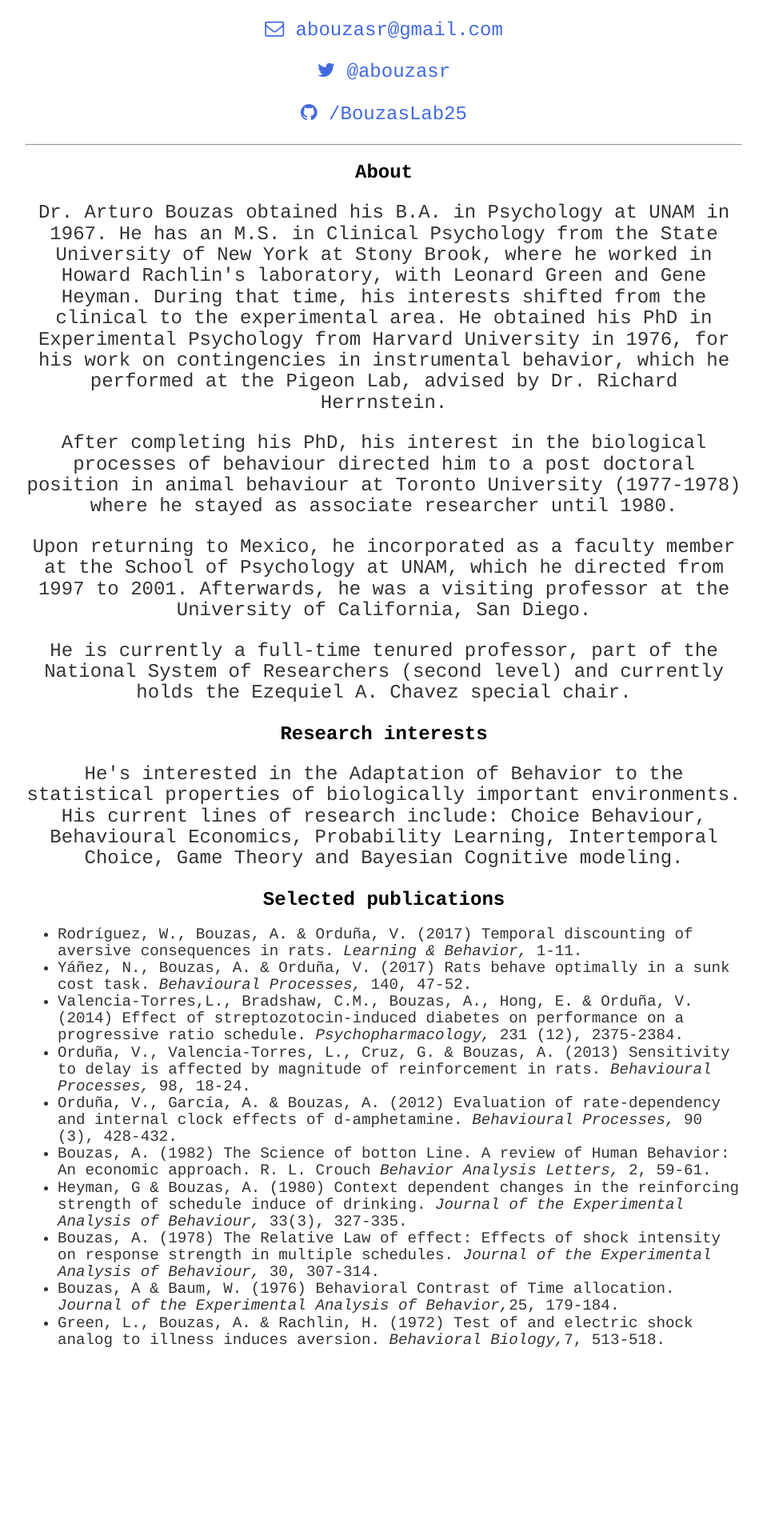
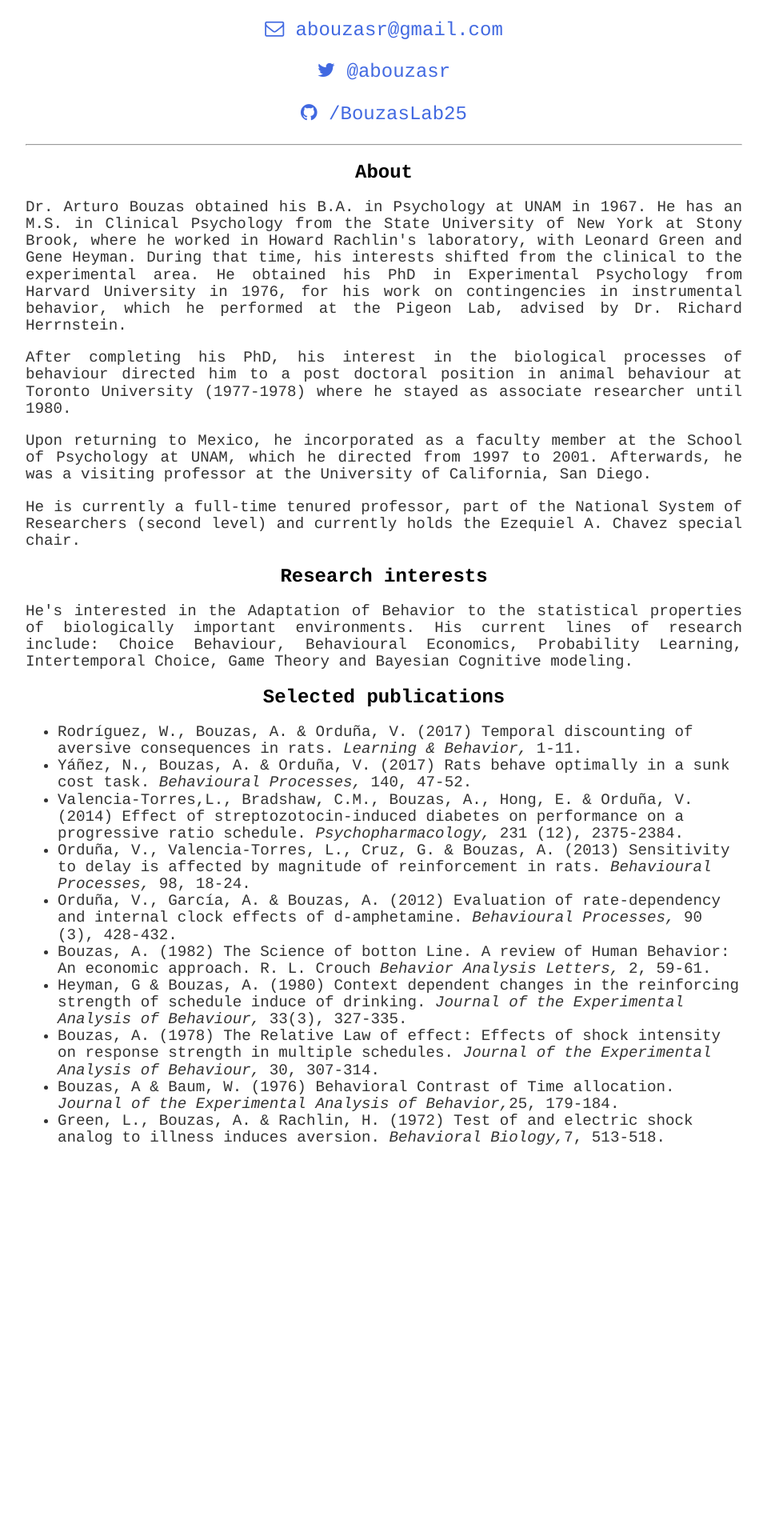
Before and after one commit to BouzasLab25/bouzaslab25.github.io, a Jekyll site: the page built from people/arturo.html, in a window 1280 px wide. Shown: the part 720-2640 px from the top of the page at 80% size, without its empty margins (160-1119 px from the left). Built offline with Jekyll 4.4.1, drawn with Linux system fonts in a browser that asks for light colours.

Commit message:
Update arturo.html

```diff
--- a/people/arturo.html
+++ b/people/arturo.html
@@ -22,16 +22,17 @@
 <hr>
  <h2>About</h2>
 
- <p> Dr. Arturo Bouzas obtained his B.A. in Psychology at UNAM in 1967. He has an M.S. in Clinical Psychology from the State University of New York at Stony Brook, where he worked in Howard Rachlin's laboratory, with Leonard Green and Gene Heyman. During that time, his interests shifted from the clinical to the experimental area. He obtained his PhD in Experimental Psychology from Harvard University in 1976, for his work on contingencies in instrumental behavior, which he performed at the Pigeon Lab, advised by Dr. Richard Herrnstein. </p>
+ <p class='text'> Dr. Arturo Bouzas obtained his B.A. in Psychology at UNAM in 1967. He has an M.S. in Clinical Psychology from the State University of New York at Stony Brook, where he worked in Howard Rachlin's laboratory, with Leonard Green and Gene Heyman. During that time, his interests shifted from the clinical to the experimental area. He obtained his PhD in Experimental Psychology from Harvard University in 1976, for his work on contingencies in instrumental behavior, which he performed at the Pigeon Lab, advised by Dr. Richard Herrnstein. </p>
 
- <p>After completing his PhD, his interest in the biological processes of behaviour directed him to a post doctoral position in animal behaviour at Toronto University (1977-1978) where he stayed as associate researcher until 1980.  </p>
+ <p class='text'>After completing his PhD, his interest in the biological processes of behaviour directed him to a post doctoral position in animal behaviour at Toronto University (1977-1978) where he stayed as associate researcher until 1980.  </p>
 
- <p>Upon returning to Mexico, he incorporated as a faculty member at the School of Psychology at UNAM, which he directed from 1997 to 2001. Afterwards, he was a visiting professor at the University of California, San Diego. </p>
+ <p class='text'>Upon returning to Mexico, he incorporated as a faculty member at the School of Psychology at UNAM, which he directed from 1997 to 2001. Afterwards, he was a visiting professor at the University of California, San Diego. </p>
 
-<p>He is currently a full-time tenured professor, part of the National System of Researchers (second level) and currently holds the Ezequiel A. Chavez special chair. </p>
+<p class='text'>He is currently a full-time tenured professor, part of the National System of Researchers (second level) and currently holds the Ezequiel A. Chavez special chair. </p>
 
 <h2>Research interests</h2>
-<p>He's interested in the Adaptation of Behavior to the statistical properties of biologically important environments. His current lines of research include: Choice Behaviour, Behavioural Economics, Probability Learning, Intertemporal Choice, Game Theory and Bayesian Cognitive modeling. </p>
+
+<p class='text'>He's interested in the Adaptation of Behavior to the statistical properties of biologically important environments. His current lines of research include: Choice Behaviour, Behavioural Economics, Probability Learning, Intertemporal Choice, Game Theory and Bayesian Cognitive modeling. </p>
 
   <h2>Selected publications</h2>
 
```
